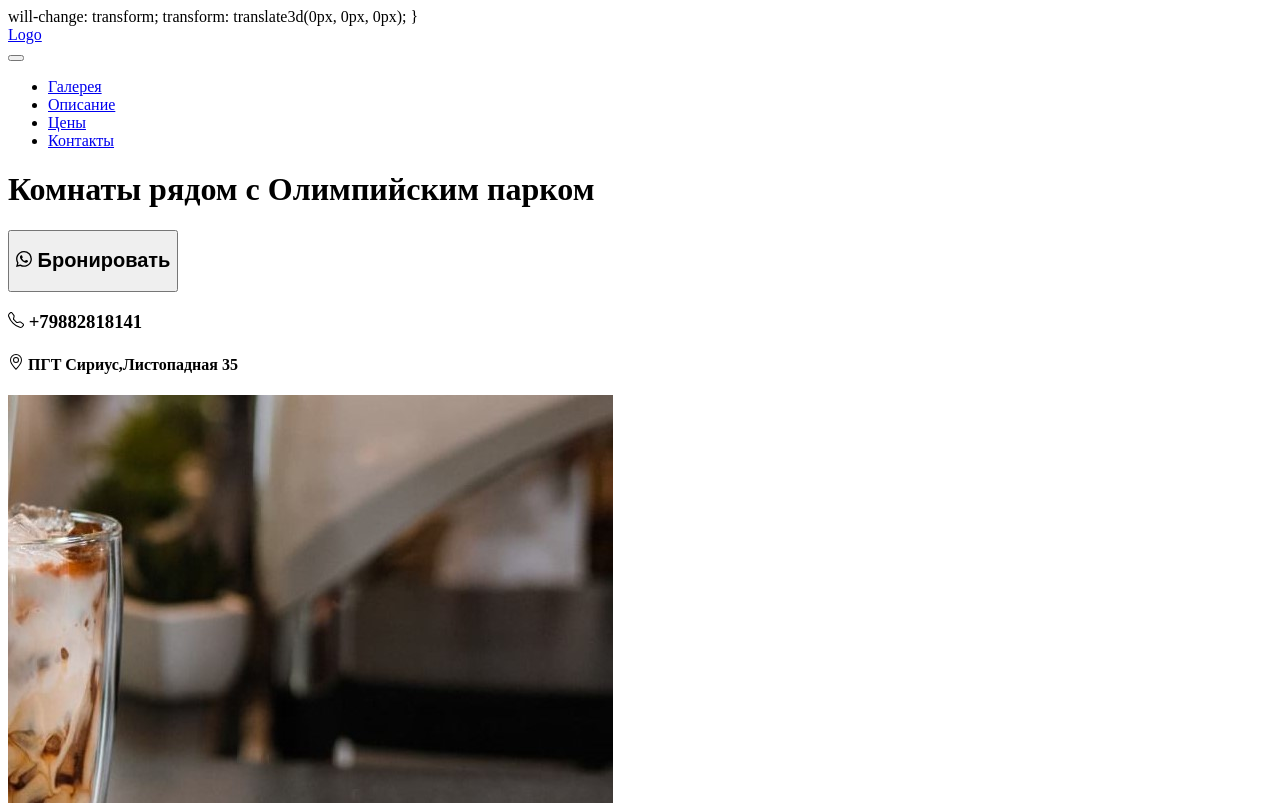
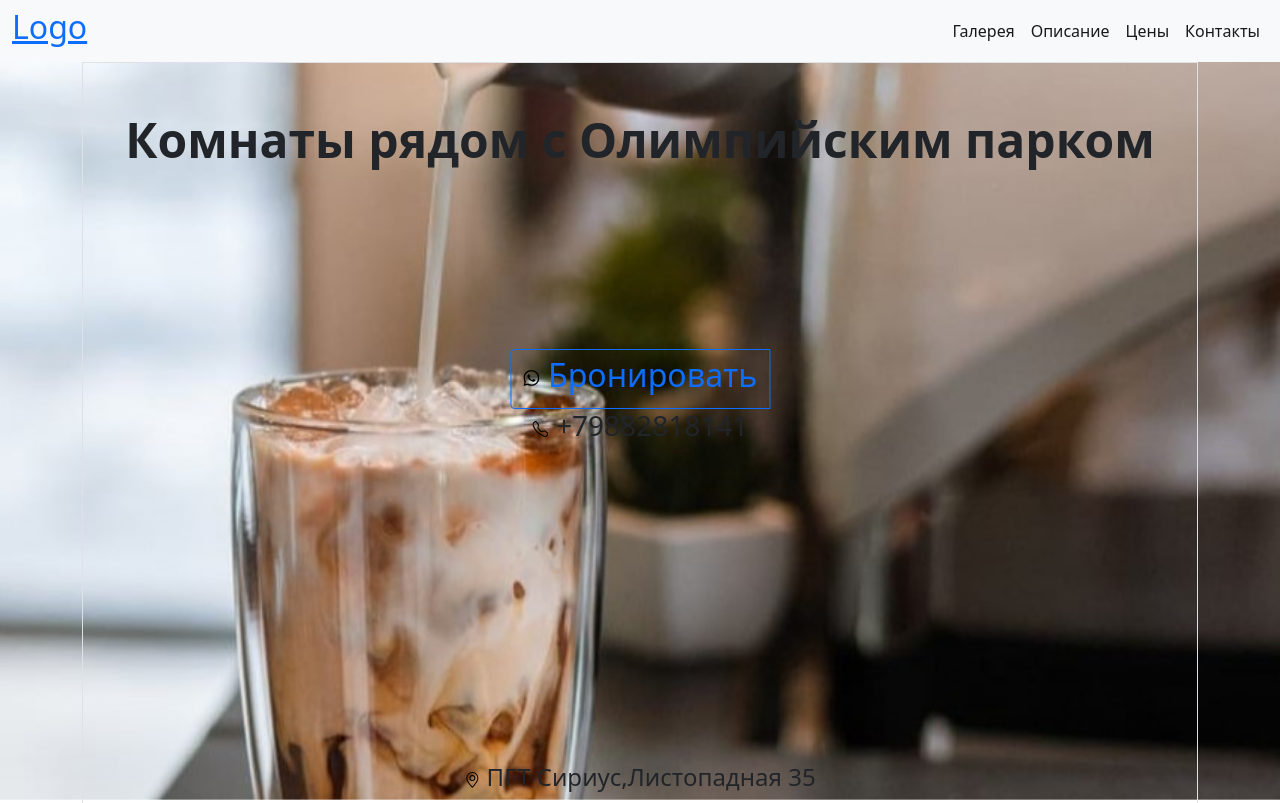
Before and after one commit to Shanakyan/bs-examples, a plain HTML site: page index.html in a window 1280 px wide. Shown: the top 803 px of the page. Drawn offline with nearby package versions, Linux system fonts and the light colour scheme.

Commit message:
фависонки

```diff
--- a/index.html
+++ b/index.html
@@ -14,7 +14,36 @@
     <meta property="og:type" content="website" />
     <meta property="og:url" content="http://mydomen">
     <meta name="twitter:card" content="summary_large_image">
+    <link rel="image_src" href="/img/app/home-1200x628.jpg" />
 
+    <link rel="apple-touch-icon" sizes="180x180" href="/apple-touch-icon.png">
+    <link rel="icon" type="image/png" sizes="32x32" href="/favicon-32x32.png">
+    <link rel="icon" type="image/png" sizes="16x16" href="/favicon-16x16.png">
+    <link rel="manifest" href="/site.webmanifest">
+    <link rel="mask-icon" href="/safari-pinned-tab.svg" color="#0093ff">
+    <meta name="msapplication-TileColor" content="#0093ff">
+    <meta name="theme-color" content="#ffffff">
+
+    <link href="https://cdn.jsdelivr.net/npm/bootstrap@5.0.2/dist/css/bootstrap.min.css" rel="stylesheet" integrity="sha384-EVSTQN3/azprG1Anm3QDgpJLIm9Nao0Yz1ztcQTwFspd3yD65VohhpuuCOmLASjC" crossorigin="anonymous">
+    <style>
+        .cover-container {
+            /*background-color:darkslategray;*/
+            position: absolute;
+            top: 0px;
+            left: 0px;
+            width: 100%;
+            height: 100%;
+            overflow: hidden;
+            z-index: -100;
+        }
+
+        .cover-img {
+            background-size: cover;
+            background-repeat: no-repeat;
+            background-image: url(img/2.jpg);
+            width: 100%;
+            height: 100%;
+            background-position: 50% 50%;
             will-change: transform;
             transform: translate3d(0px, 0px, 0px);
         }
```
